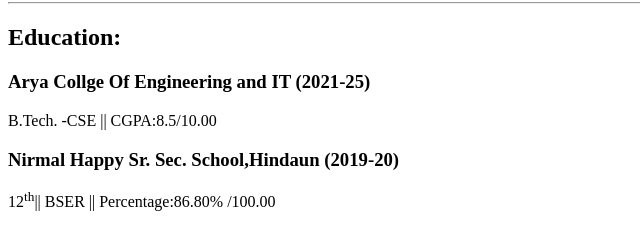
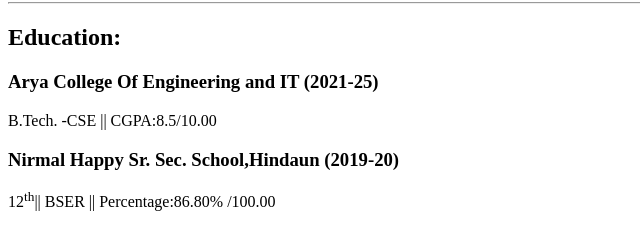
Before and after one commit to anurag04me/Html_Project, a plain HTML site: page index.html in a window 1280 px wide. Shown: the part 363-590 px from the top of the page, 0-640 px from the left. Drawn offline with Linux system fonts and the light colour scheme.

Commit message:
Update index.html

```diff
--- a/index.html
+++ b/index.html
@@ -19,7 +19,7 @@
     </P><hr>
 
 <h2>Education:</h2>
-<p><h3>Arya Collge Of Engineering and IT (2021-25)</h3>
+<p><h3>Arya College Of Engineering and IT (2021-25)</h3>
 
     B.Tech. -CSE || CGPA:8.5/10.00
 
@@ -48,5 +48,6 @@
 <ul><li><a href="./contact.html">Contact Me</a></li></ul>
 
 </p>
+    <button onclick="window.print()"style="padding: 0px 0px;" ></button>
 </body>
 </html>
```
